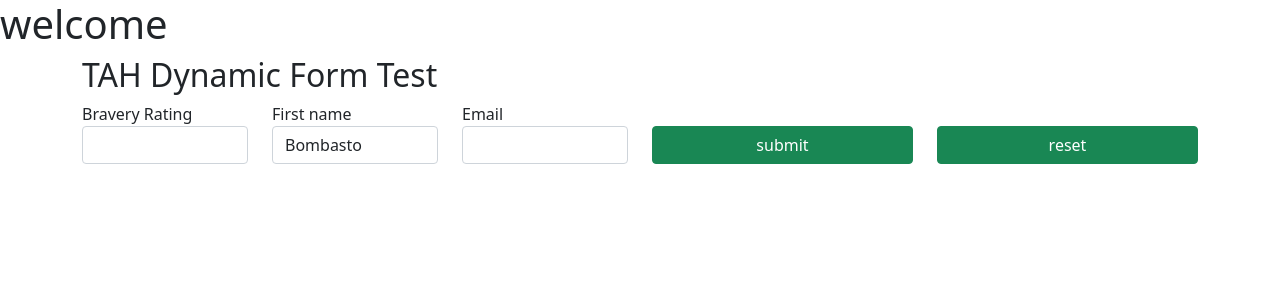
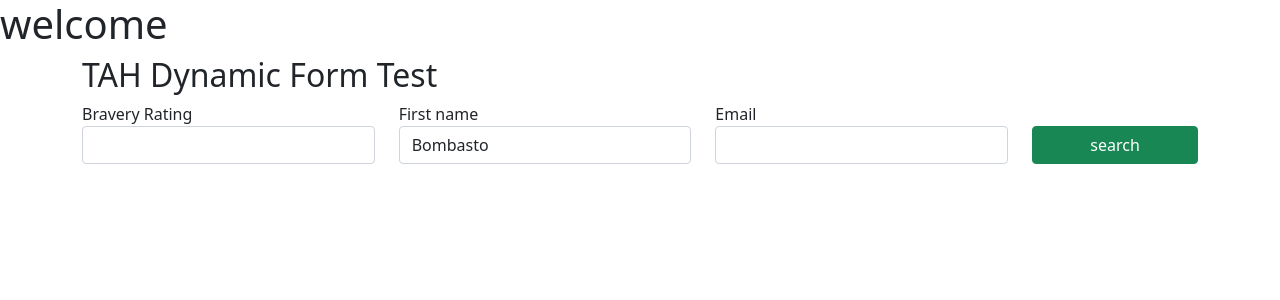
Before and after one commit to tariq-abdulghani/dynamic-from-module, an Angular app: page / in a window 1280 px wide. Shown: the top 300 px of the page. Built offline with nearby package versions, Linux system fonts and the light colour scheme.

Commit message:
closes #15 test form events

```diff
--- a/src/app/tah-dynamic-form/tah-dynamic-form/tah-dynamic-form.component.html
+++ b/src/app/tah-dynamic-form/tah-dynamic-form/tah-dynamic-form.component.html
@@ -16,7 +16,3 @@
         </button>
     </div>
 </form>
-
-<div *ngIf="payLoad" class="form-row">
-    <strong>Saved the following values</strong><br>{{payLoad}}
-</div>
--- a/src/app/tah-dynamic-form/tah-dynamic-form/tah-dynamic-form.component.ts
+++ b/src/app/tah-dynamic-form/tah-dynamic-form/tah-dynamic-form.component.ts
@@ -28,7 +28,6 @@ export class TahDynamicFormComponent implements OnInit, OnChanges{
   @Output() resetEvent: EventEmitter<any> = new EventEmitter();
 
   form!: FormGroup;
-  payLoad: string = '';
 
   constructor(private formCtrlService: DynamicFormControlService) {}
 
@@ -41,7 +40,6 @@ export class TahDynamicFormComponent implements OnInit, OnChanges{
   }
 
   onSubmit() {
-    this.payLoad = JSON.stringify(this.form.getRawValue());
     this.submitEvent.emit(this.form.getRawValue());
   }
 
--- a/src/app/test-dynamic-form/test-dynamic-form.component.html
+++ b/src/app/test-dynamic-form/test-dynamic-form.component.html
@@ -2,5 +2,11 @@
 
 <div class="container">
     <h2>TAH Dynamic Form Test</h2>
-    <tah-dynamic-form [controls]="controls"></tah-dynamic-form>
+    <tah-dynamic-form
+        [controls]="controls"
+        [showReset]="false"
+        [submitBtnLabel]="'search'"
+        [submitBtnWeight]="2"
+        (submitEvent)="onSubmit($event)">
+    </tah-dynamic-form>
 </div>
--- a/src/app/test-dynamic-form/test-dynamic-form.component.ts
+++ b/src/app/test-dynamic-form/test-dynamic-form.component.ts
@@ -7,23 +7,20 @@ import { DynamicFormControlService } from '../tah-dynamic-form/services/dynamic-
 @Component({
   selector: 'app-test-dynamic-form',
   templateUrl: './test-dynamic-form.component.html',
-  styleUrls: ['./test-dynamic-form.component.css']
+  styleUrls: ['./test-dynamic-form.component.css'],
 })
 export class TestDynamicFormComponent implements OnInit {
-
-
   controls: BaseDynamicFormControl<string>[] = [
-
     new DropDownControl({
       key: 'brave',
       label: 'Bravery Rating',
       options: [
-        {key: 'solid',  value: 'Solid'},
-        {key: 'great',  value: 'Great'},
-        {key: 'good',   value: 'Good'},
-        {key: 'unproven', value: 'Unproven'}
+        { key: 'solid', value: 'Solid' },
+        { key: 'great', value: 'Great' },
+        { key: 'good', value: 'Good' },
+        { key: 'unproven', value: 'Unproven' },
       ],
-      order: 3
+      order: 3,
     }),
 
     new TextControl({
@@ -31,20 +28,22 @@ export class TestDynamicFormComponent implements OnInit {
       label: 'First name',
       value: 'Bombasto',
       required: true,
-      order: 1
+      order: 1,
     }),
 
     new TextControl({
       key: 'emailAddress',
       label: 'Email',
       type: 'email',
-      order: 2
-    })
+      order: 2,
+    }),
   ];
 
   // constructor(private dynamicFormService: DynamicFormControlService) { }
 
-  ngOnInit(): void {
+  ngOnInit(): void {}
+
+  onSubmit(event: any) {
+    console.log(event);
   }
-
 }
```
